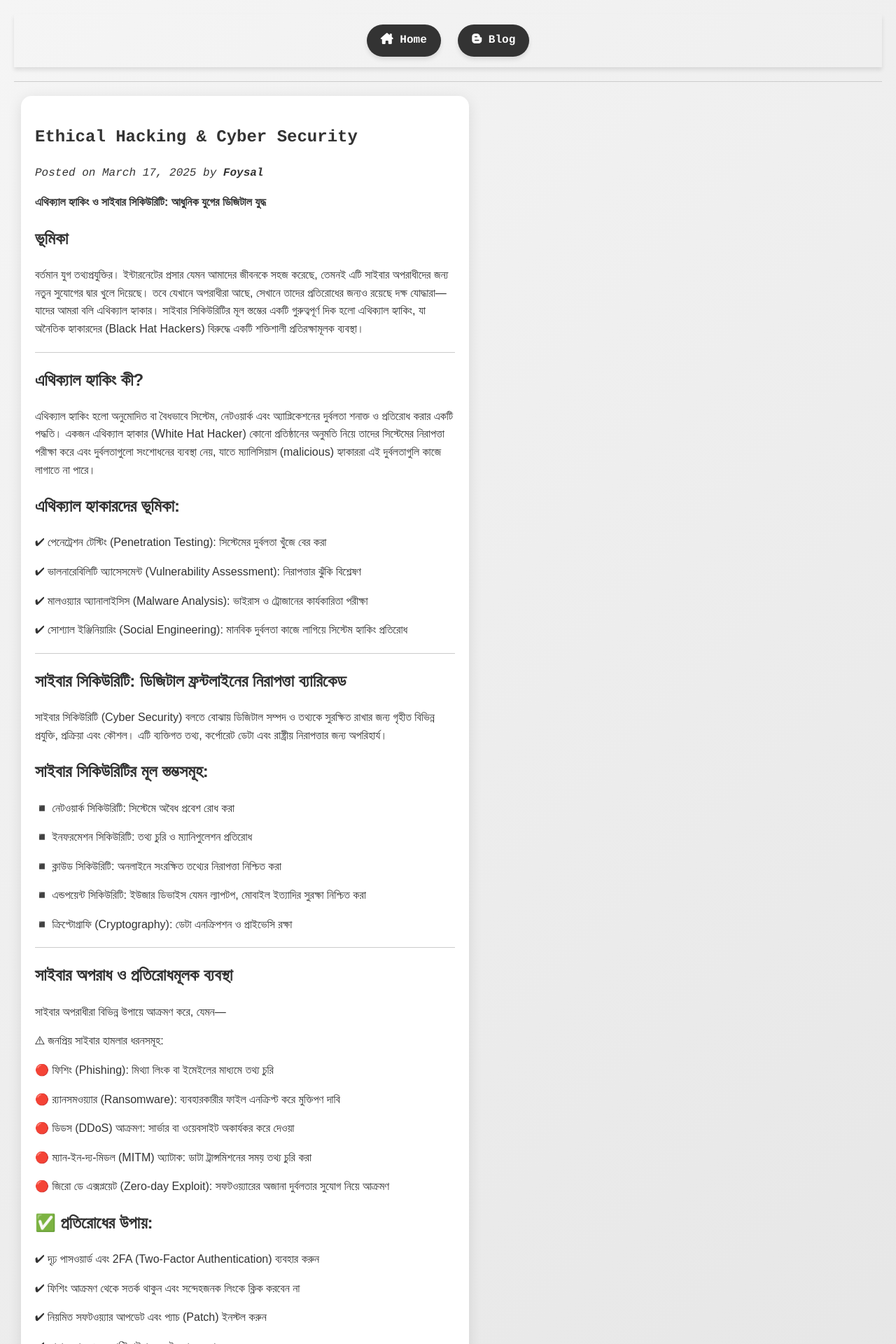
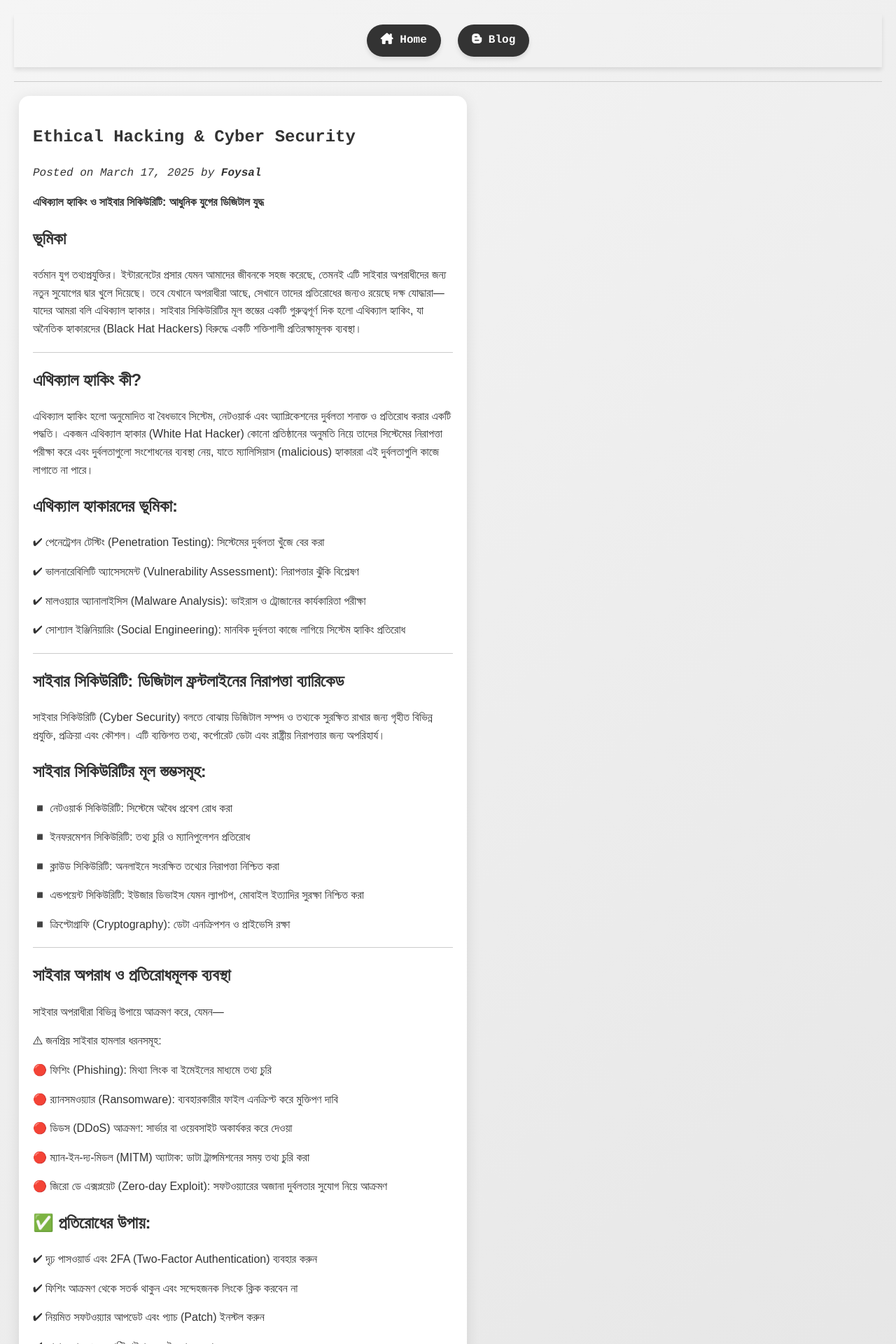
Before and after one commit to foysal1627/foysal1627.github.io, a Jekyll site: the page built from _posts/2025-03-18-new-blog.md, in a window 1280 px wide. Shown: the top 1920 px of the page at 70% size. Built offline with Jekyll 4.4.1, drawn with Linux system fonts in a browser that asks for light colours.

Commit message:
post.html

```diff
--- a/_layouts/post.html
+++ b/_layouts/post.html
@@ -2,7 +2,7 @@
 layout: default
 ---
 
-<article style="margin: 10px">
+<article style="margin: 7px">
     <h2 style="font-family: courier">{{ page.title }}</h2>
     <p style="font-family: courier"><i>Posted on {{ page.date | date: "%B %d, %Y" }} by <b>{{ page.author }}</b></i></p>
     <div>{{ content }}</div>
```
